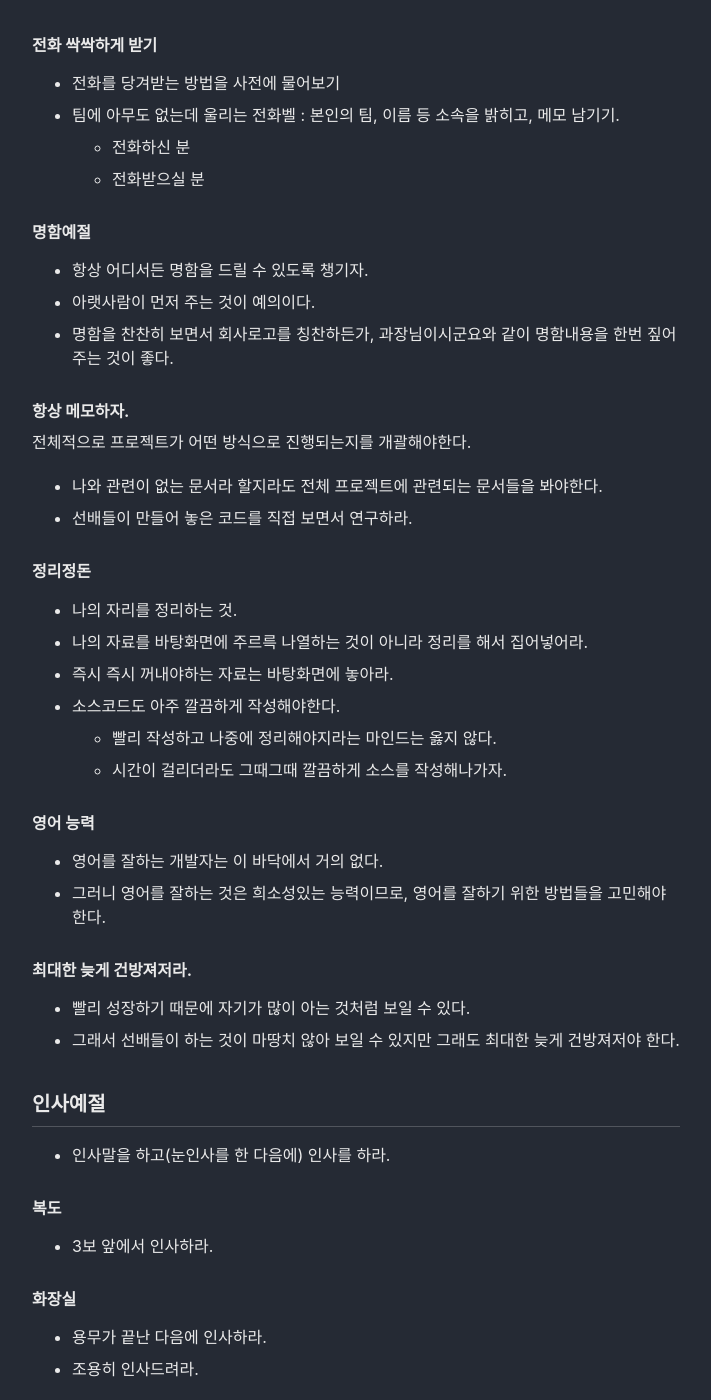
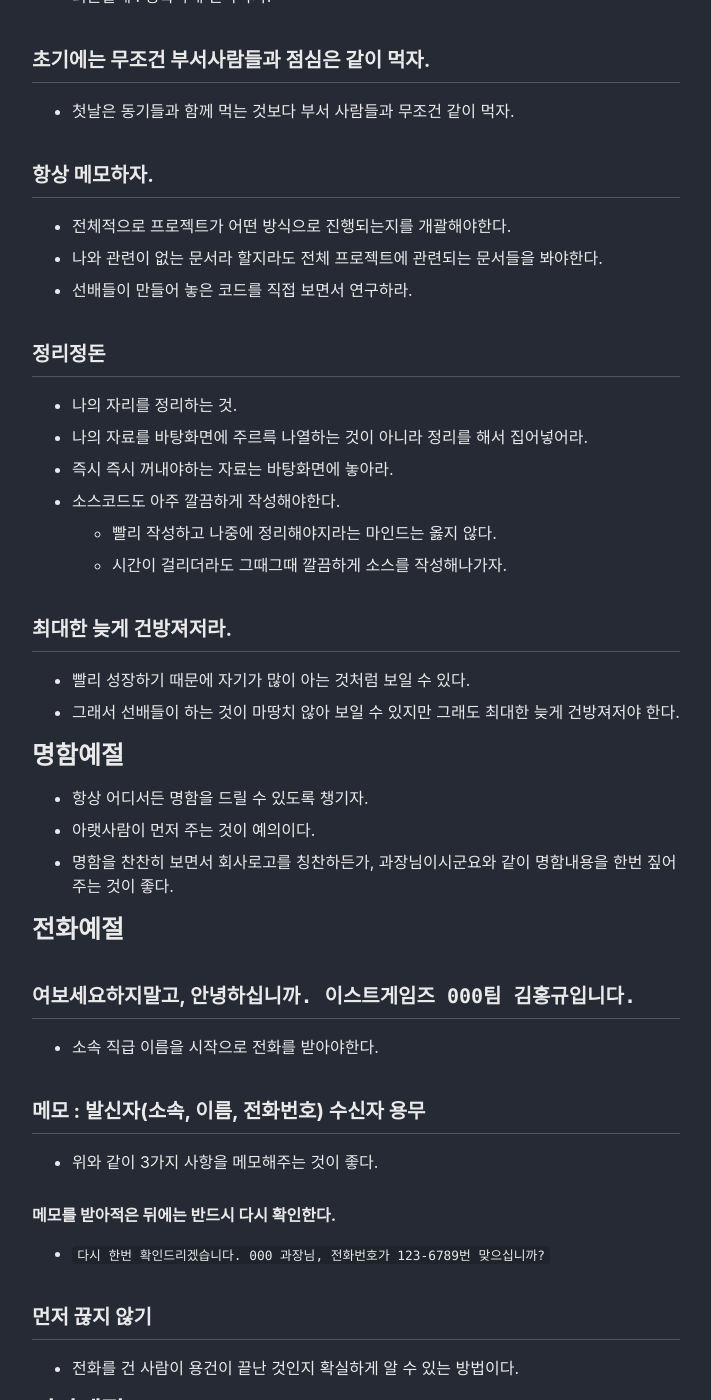
Before and after one commit to surmounter/Blog, a Jekyll site: the page built from _posts/2019-10-24-신입사원을위한글.md, in a window 1280 px wide and 1400 px high, scrolled down 1626 px. Shown: the whole window, without its empty margins (284-995 px from the left). Built offline with Jekyll 4.4.1, drawn with Linux system fonts in a browser that asks for light colours; cached includes are drawn as plain includes; nearby versions of some CDN libraries; some of the changed text lies outside the part shown.

Commit message:
Update 2019-10-24-신입사원을위한글.md

```diff
--- a/_posts/2019-10-24-신입사원을위한글.md
+++ b/_posts/2019-10-24-신입사원을위한글.md
@@ -23,17 +23,17 @@ author_profile: false
   * 일찍 출근을 해서 업무를 할 수 있는 준비를 하자.
 * 퇴근시간에는 상사의 눈치를 보가며 눈치껏 퇴근하자.
 
-### 사내에서 멘토를 찾아라.
+## 사내에서 멘토를 찾아라.
 
 * 멘토를 찾기 위해서 사내에 있는 많은 사람들을 알아가야 한다.
 * 그러기 위해서 사람들과 대화하고 다가가는 것에 두려워하지 말자.
 
-### 신입사원의 특권 : 아무리 쉬운 것이라도 물어보고 배울 수 있다.
+## 신입사원의 특권 : 아무리 쉬운 것이라도 물어보고 배울 수 있다.
 
 * 지시했는데 잘 모르겠으면 다가가서 물어보자.
 * 최대한 물어보고 하나하나 내 것으로 만들자.
 
-### 가장 꼴불견 신입사원 행동
+## 가장 꼴불견 신입사원 행동
 
 * 1위 잦은 지각
 * 2위 인사 안하기
@@ -41,7 +41,7 @@ author_profile: false
 * 4위 잦은 업무 실수
 * 5위 상사에게만 잘하기
 
-### ★ 인사를 잘하자. 강조해도 지나치지 않는다!
+## ★ 인사를 잘하자. 강조해도 지나치지 않는다!
 
 * 아침인사가 가장 중요하다.
   * 모든 사람들에게 들리도록 인사하자.
@@ -53,30 +53,18 @@ author_profile: false
   * 화장실간다거나 복도와 같이 눈이 마주치는 경우 어떤 부서 사람이든 가벼운 목례정도.
 * 퇴근할때 : 명확하게 인사하자.
 
-### 초기에는 무조건 부서사람들과 점심은 같이 먹자.
+## 초기에는 무조건 부서사람들과 점심은 같이 먹자.
 
 * 첫날은 동기들과 함께 먹는 것보다 부서 사람들과 무조건 같이 먹자.
 
-### 전화 싹싹하게 받기
 
-* 전화를 당겨받는 방법을 사전에 물어보기
-* 팀에 아무도 없는데 울리는 전화벨 : 본인의 팀, 이름 등 소속을 밝히고, 메모 남기기.
-  * 전화하신 분
-  * 전화받으실 분
+## 항상 메모하자.
 
-### 명함예절
-
-* 항상 어디서든 명함을 드릴 수 있도록 챙기자.
-* 아랫사람이 먼저 주는 것이 예의이다.
-* 명함을 찬찬히 보면서 회사로고를 칭찬하든가, 과장님이시군요와 같이 명함내용을 한번 짚어주는 것이 좋다.
-
-### 항상 메모하자.
-
-전체적으로 프로젝트가 어떤 방식으로 진행되는지를 개괄해야한다.
+* 전체적으로 프로젝트가 어떤 방식으로 진행되는지를 개괄해야한다.
 * 나와 관련이 없는 문서라 할지라도 전체 프로젝트에 관련되는 문서들을 봐야한다.
 * 선배들이 만들어 놓은 코드를 직접 보면서 연구하라.
 
-### 정리정돈
+## 정리정돈
 
 * 나의 자리를 정리하는 것.
 * 나의 자료를 바탕화면에 주르륵 나열하는 것이 아니라 정리를 해서 집어넣어라.
@@ -85,21 +73,42 @@ author_profile: false
   * 빨리 작성하고 나중에 정리해야지라는 마인드는 옳지 않다.
   * 시간이 걸리더라도 그때그때 깔끔하게 소스를 작성해나가자.
 
-### 영어 능력
-
-* 영어를 잘하는 개발자는 이 바닥에서 거의 없다.
-* 그러니 영어를 잘하는 것은 희소성있는 능력이므로, 영어를 잘하기 위한 방법들을 고민해야한다.
-
-### 최대한 늦게 건방져저라.
+## 최대한 늦게 건방져저라.
 
 * 빨리 성장하기 때문에 자기가 많이 아는 것처럼 보일 수 있다.
 * 그래서 선배들이 하는 것이 마땅치 않아 보일 수 있지만 그래도 최대한 늦게 건방져저야 한다.
 
-## 인사예절
+
+# 명함예절
+
+* 항상 어디서든 명함을 드릴 수 있도록 챙기자.
+* 아랫사람이 먼저 주는 것이 예의이다.
+* 명함을 찬찬히 보면서 회사로고를 칭찬하든가, 과장님이시군요와 같이 명함내용을 한번 짚어주는 것이 좋다.
+
+# 전화예절
+
+## `여보세요`하지말고, `안녕하십니까. 이스트게임즈 000팀 김홍규입니다.`
+
+* 소속 직급 이름을 시작으로 전화를 받아야한다.
+
+## 메모 : 발신자(소속, 이름, 전화번호) 수신자 용무
+
+* 위와 같이 3가지 사항을 메모해주는 것이 좋다.
+
+### 메모를 받아적은 뒤에는 반드시 다시 확인한다.
+
+* `다시 한번 확인드리겠습니다. 000 과장님, 전화번호가 123-6789번 맞으십니까?`
+
+## 먼저 끊지 않기
+
+* 전화를 건 사람이 용건이 끝난 것인지 확실하게 알 수 있는 방법이다.
+
+
+# 인사예절
 
 * 인사말을 하고(눈인사를 한 다음에) 인사를 하라.
 
-### 복도
+## 복도
 
 * 3보 앞에서 인사하라.
 
@@ -114,54 +123,52 @@ author_profile: false
   * '수고하십시오, 고생하십시오'는 지양하자.
 
 
-## 식사예절
+# 식사예절
 
-### 먹고싶은 메뉴 질문엔 '아무거나'만 아니면 아무거나 좋다.
+## 먹고싶은 메뉴 질문엔 '아무거나'만 아니면 아무거나 좋다.
 
 * `아무거나 좋습니다. 드시고 싶은 것 드세요 저는 다 좋습니다.`와 같은 대답은 피하라.
 * 메뉴범위를 최대한 구체적으로 정해서 대답하여 메뉴 선택의 폭을 줄여 상사의 고민을 덜어주자.
 
-### 되도록이면 다른 사람들과 함께 점심을 먹어라.
+## 되도록이면 다른 사람들과 함께 점심을 먹어라.
 
 * 그냥 지나칠지도 모른느 평생의 인연을 만날 수도 있고, 접해보기 어려운 필드의 회사소식을 들을 수도 있다.
 
-### 수저, 물컵, 물수건은 직급 순서로 배치한다.
+## 수저, 물컵, 물수건은 직급 순서로 배치한다.
 
-### 밑반찬이 셀프인 가게에서는 밑반찬도 마찬가지로 세팅,리필한다.
+## 밑반찬이 셀프인 가게에서는 밑반찬도 마찬가지로 세팅,리필한다.
 
-### 상사와 식사하는 속도를 유지한다.
-
-### 식후에 여쭤보고 커피, 아이스크림과 같은 디저트 준비해드리기
+## 상사와 식사하는 속도를 유지한다.
 
 
-## 업무메일
+# 업무메일
 
-### 개인메일과 업무용메일은 구분하자.
+## 개인메일과 업무용메일은 구분하자.
 
 * 자사 도메인으로 된 이메일 주소를 사용하는 경우가 많고, 이메일 주소 양식까지 정해놓은 곳이 많다.
 * 그렇지 않다면, 업무용 메일을 따로 만들어서 사용한다.
   * 개인메일을 업무용메일로 이용하면 스팸메일 속에서 중요한 업무 메일을 놓치는 불상사가 발생할 수 있기 때문이다./
 
-### 업무용 메일 아이디 예시 : hk.kim@estgames.com
+## 업무용 메일 아이디 예시 : hk.kim@estgames.com
 
 * 길지 않게 4~10자 정도로
 
-### \[제목] 메일제목은 인사 or 업무성격이 나타나도록
+## \[제목] 메일제목은 인사 or 업무성격이 나타나도록
 
 * 처음 : 안녕하세요 00기업 xxx대리입니다. 제휴 관련 문의드립니다.
 * 이후 : ㅁㅁ기업 광고 비용 정산건
 
-### \[본문 상단] 본인과 수신자 확인
+## \[본문 상단] 본인과 수신자 확인
 
 * 안녕하세요. ㅁㅁ기업 ㅁㅁㅁ님. 00기업의 000입니다.
 
-### \[본문 하단] 마무리인사와 당부내용
+## \[본문 하단] 마무리인사와 당부내용
 
 * 답신이 필요 없을때 : 기본인사와 '특이사항이 없다면 따로 답변은 하지 않으셔도 됩니다.' 기입
 * 답신을 원할 떄 : '수고스럽지만 답신해주시면 고맙겠습니다.'
 * 확인과 검토를 요청할 때 : '확인 부탁드립니다.' '검토 부탁드립니다.'
 
-### RE: 답장은 최소화할 것
+## RE: 답장은 최소화할 것
 
 * 메일로 내용을 주고받다 보면 답장을 이용할 경우가
 
@@ -175,4 +182,4 @@ author_profile: false
 
 
 
-### 회식예절
+# 회식예절
```
